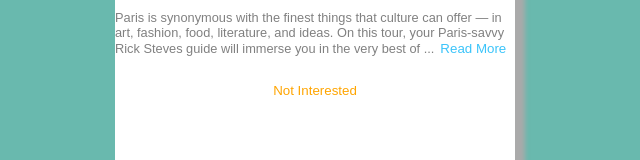
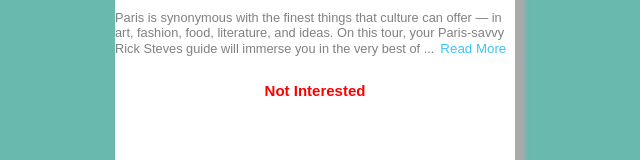
Before and after one commit to BrayamC/udemy-react-projects, a React (Create React App) app in the folder 02-tours/: page / in a window 1280 px wide. In both pictures the pointer is over the button 640 px from the left and 595 px from the top of the page. Shown: the part 505-665 px from the top of the page, without its empty margins (325-965 px from the left). Built offline with nearby package versions, Linux system fonts and the light colour scheme.

Commit message:
hover over button

```diff
--- a/02-tours/src/index.css
+++ b/02-tours/src/index.css
@@ -71,6 +71,14 @@
   margin: 20px auto;
   margin-top: 0px;
 }
+
+.delete-btn:hover{
+  font-weight: bold;
+  font-size: 15px;
+  color : red;
+
+}
+
 .tour-info {
   display: flex;
   justify-content: space-between;
@@ -91,7 +99,7 @@
   margin: 10px auto;
   background-color: var(--clr--light-blue);
   border: none;
-  height: 2em;
+  height: 3em;
   width: 10em;
   border-radius: 5px;
   text-transform: capitalize;
@@ -101,5 +109,13 @@
   justify-content: center;
   align-items: center;
   color: white;
+  transition: all 0.5s ease-in-out;
 
 }
+
+.btn:hover{
+  background: white;
+  border: 3px solid var(--clr--light-blue);
+  color: var(--clr--light-blue);
+
+}
```
